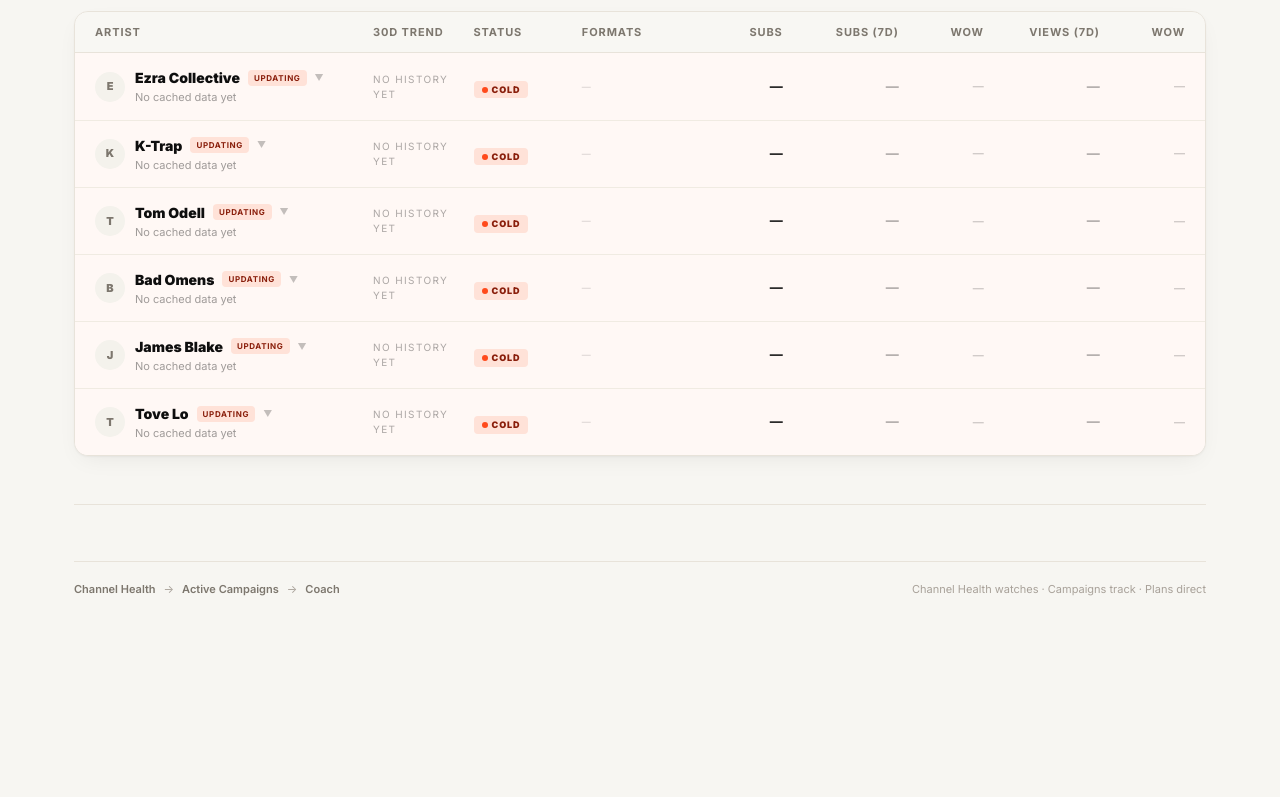
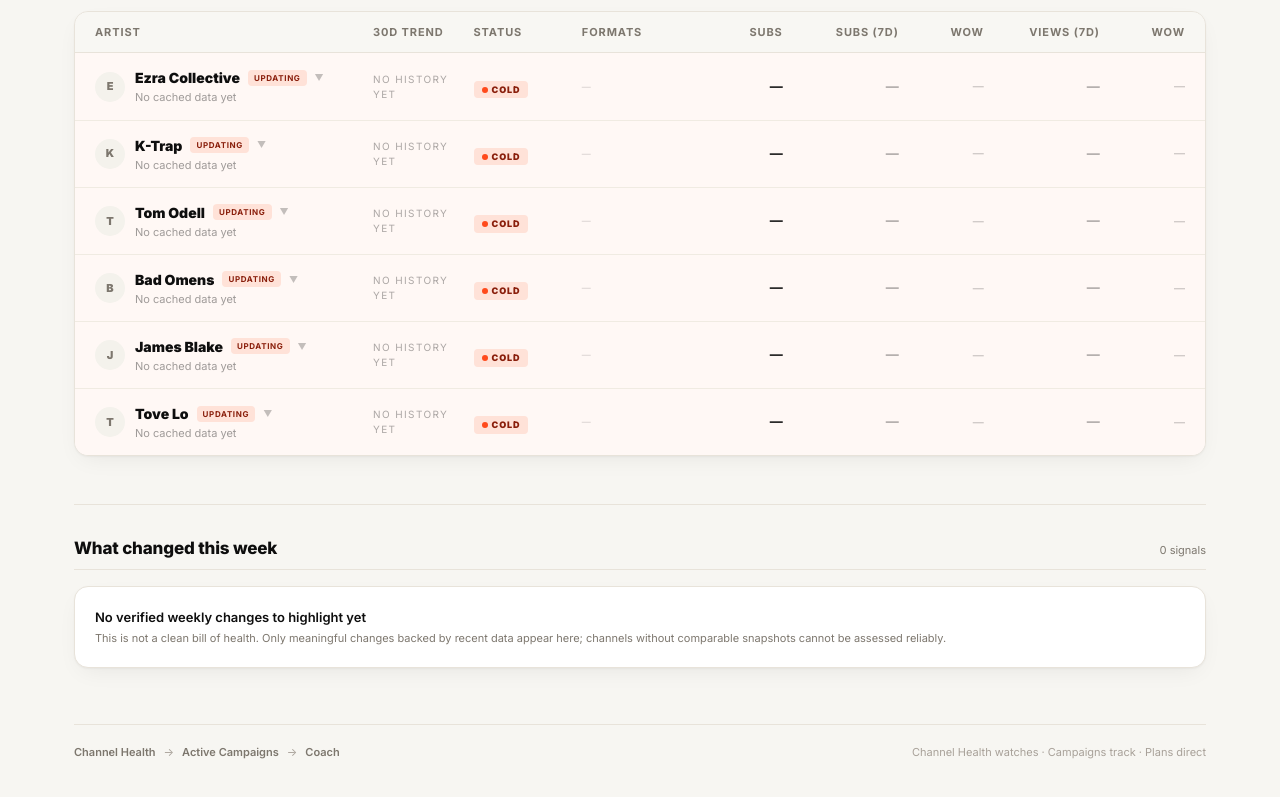
Before and after one commit to leondiaper-ai/youtube-campaign-coach, a Next.js app: page /growth in a window 1280 px wide. Shown: the part 558-1355 px from the top of the page. Before the commit the page ends 1196 px from the top, so only its background shows below. Built offline with nearby package versions, Linux system fonts and the light colour scheme.

Commit message:
Keep weekly intelligence visible on every label and UK Watcher page

```diff
--- a/src/components/ChannelHealthBoard.tsx
+++ b/src/components/ChannelHealthBoard.tsx
@@ -1338,7 +1338,7 @@ export default function ChannelHealthBoard({
       <div className="mt-12 mb-8 border-t border-line" />
 
       {/* ─── MANAGED VIEW: What Changed This Week ──────────────────────── */}
-      {view === 'managed' && insights.length > 0 && (
+      {view === 'managed' && (
         <div className="mb-8">
           <SectionHead title="What changed this week" meta={`${insights.length} signals`} />
           {/* Same surface as the health figures. These sections were sitting
@@ -1346,6 +1346,12 @@ export default function ChannelHealthBoard({
               board read as one undifferentiated column — the card is what
               tells you where one answer ends and the next begins. */}
           <div className="bg-surface border border-line rounded-card shadow-card divide-y divide-line-faint">
+            {insights.length === 0 && (
+              <div className="px-5 py-5 text-body text-muted">
+                <div className="font-semibold text-ink">No verified weekly changes to highlight yet</div>
+                <div className="mt-1 text-micro">This is not a clean bill of health. Only meaningful changes backed by recent data appear here; channels without comparable snapshots cannot be assessed reliably.</div>
+              </div>
+            )}
             {(showAllInsights ? insights : insights.slice(0, 6)).map((ins, i) => {
               const ic = INSIGHT_ICON[ins.category];
               const body = (
```
